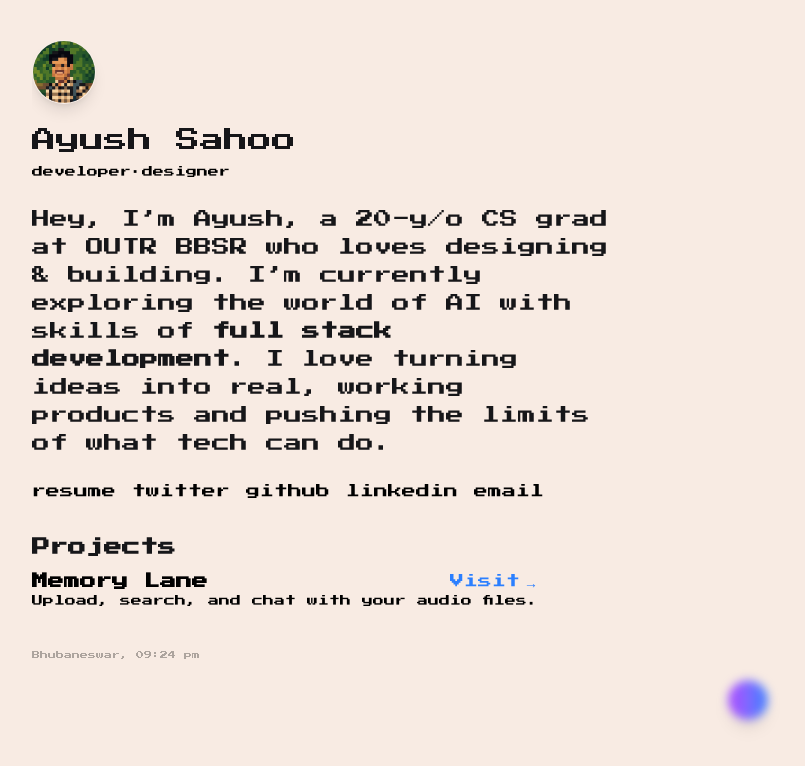
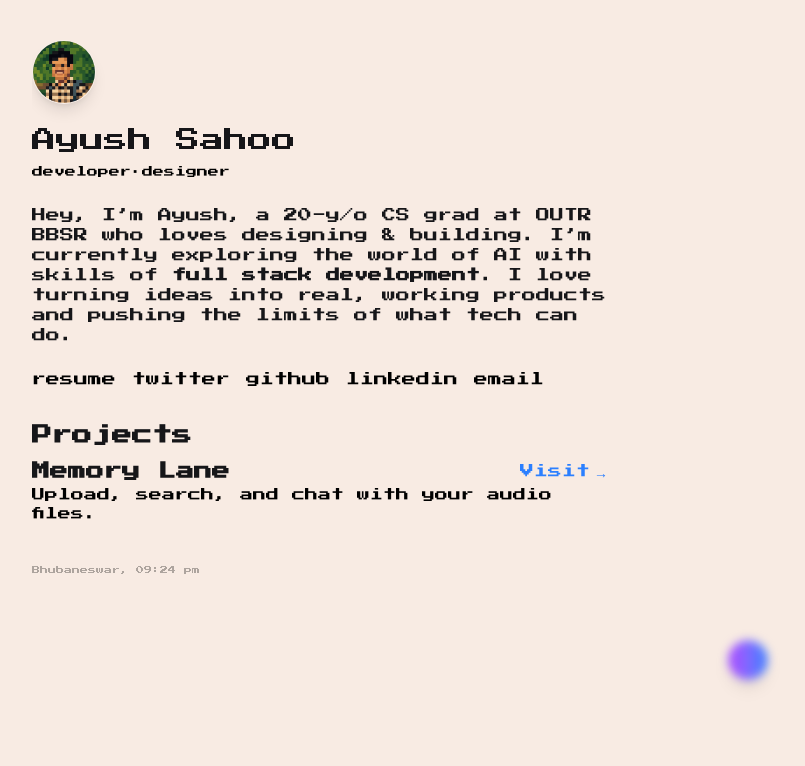
Before and after one commit to aysahoo/Portfolio-1, a React (Vite) app in the folder frontend/: page / in a window 1280 px wide. Shown: the top 766 px of the page, without its empty margins (320-1125 px from the left). Built offline with nearby package versions, Linux system fonts and the light colour scheme.

Commit message:
Responsiveness

```diff
--- a/frontend/src/App.jsx
+++ b/frontend/src/App.jsx
@@ -57,15 +57,14 @@ export default function App() {
   };
 
   return (
-    <div
-      className={`${palette.bg} min-h-screen p-10 press-start-2p-regular relative transition-colors duration-500 overflow-y-hidden`}
-    >
+    <div className={`${palette.bg} min-h-screen p-10 press-start-2p-regular relative transition-colors duration-500 overflow-hidden`}>
+
       {/* Color Switcher Button */}
       <motion.button
         onClick={changePalette}
         whileTap={{ scale: 1.3, rotate: 360 }}
         whileHover={{ scale: 1.1 }}
-        className="absolute bottom-[10%] right-[15%] w-10 h-10 text-white text-xl rounded-full bg-gradient-to-r from-purple-500 to-blue-500 backdrop-blur-md border blur-[5px] border-white/30 shadow-lg flex items-center justify-center transition-all duration-300 ease-in-out"
+        className="absolute bottom-[15%] right-[15%] w-10 h-10 text-white text-xl rounded-full bg-gradient-to-r from-purple-500 to-blue-500 backdrop-blur-md border blur-[5px] border-white/30 shadow-lg flex items-center justify-center transition-all duration-300 ease-in-out"
       >
       </motion.button>
 
--- a/frontend/src/Components/Intro.jsx
+++ b/frontend/src/Components/Intro.jsx
@@ -3,7 +3,7 @@ import React from 'react';
 const Intro = ({ accentColor }) => {
   return (
     <p
-      className={`${accentColor} text-[8px] sm:text-sm md:text-base lg:text-lg mb-6`}
+      className={`${accentColor} text-[8px] sm:text-sm mb-6`}
     >
       Hey, I’m Ayush, a 20-y/o CS grad at OUTR BBSR who loves designing &
       building. I’m currently exploring the world of AI with skills of{' '}
--- a/frontend/src/Components/Projects.jsx
+++ b/frontend/src/Components/Projects.jsx
@@ -3,12 +3,12 @@ import React from 'react';
 const Projects = ({textColor}) => {
   return (
     <section>
-      <h2 className={`font-bold text-lg mb-2 ${textColor}`}>Projects</h2>
+      <h2 className={`font-bold text-xl mb-2 ${textColor}`}>Projects</h2>
       <div className="space-y-3">
         <div className="flex justify-between items-center">
           <div>
             <div className='flex justify-between items-center'>
-            <h1>
+            <h1 className={`text-lg font-bold ${textColor}`}>
             <strong>Memory Lane</strong>
             </h1>
             <a
@@ -20,7 +20,7 @@ const Projects = ({textColor}) => {
             </a>
             </div>
 
-            <p className="text-[8px] sm:text-[11px]">Upload, search, and chat with your audio files.</p>
+            <p className="text-[8px] sm:text-[13px]">Upload, search, and chat with your audio files.</p>
           </div>
         </div>
       </div>
--- a/frontend/src/index.css
+++ b/frontend/src/index.css
@@ -5,3 +5,6 @@
     font-weight: 400;
     font-style: normal;
   }
+  #root {
+    overflow-x: hidden;
+  }
```
